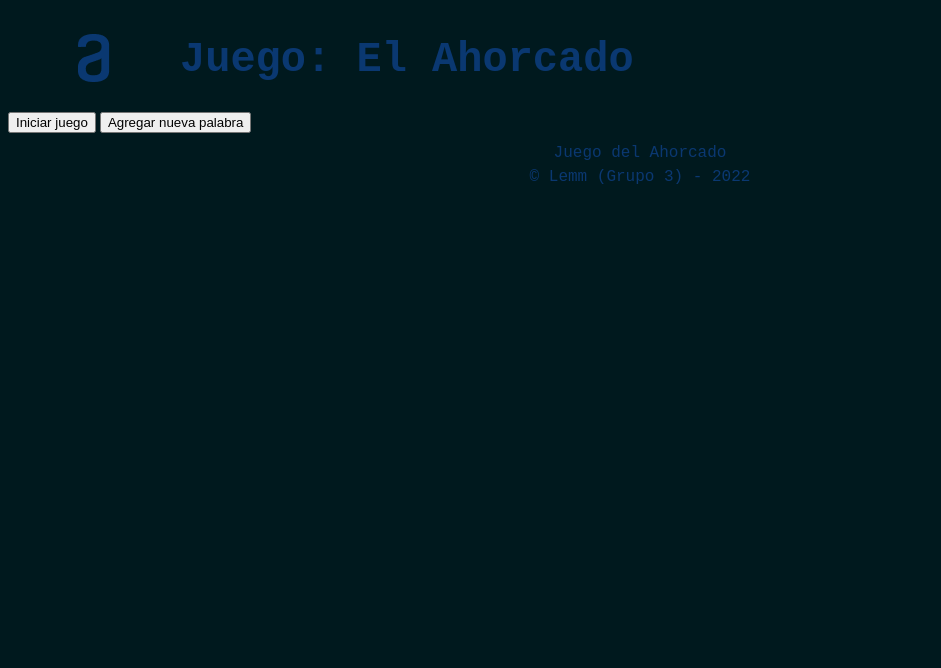
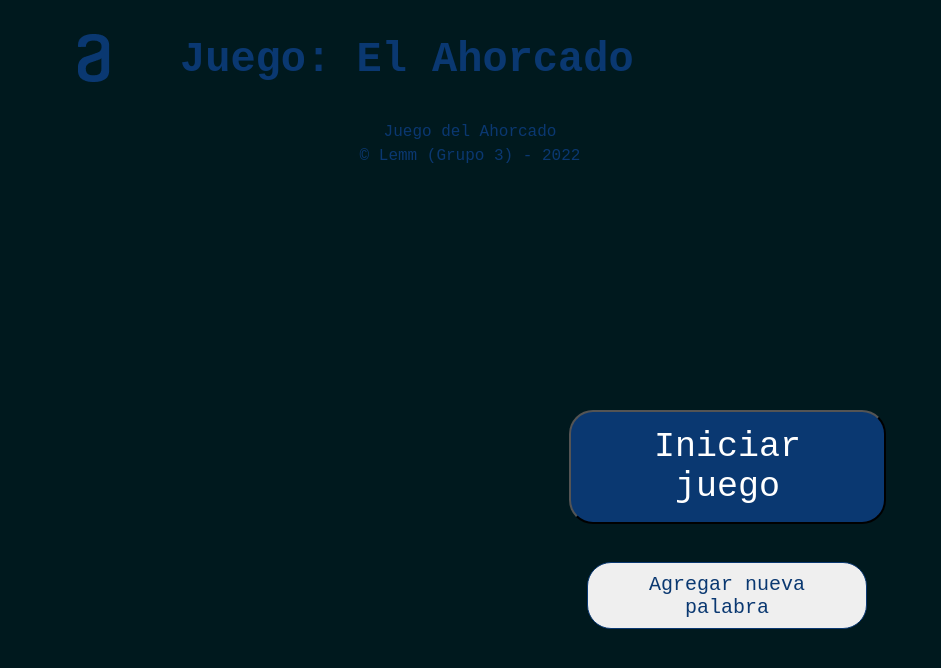
Before and after one commit to iamLemm/juego-ahorcado, a plain HTML site: page index.html in a window 1280 px wide. Shown: the whole page, without its empty margins (0-941 px from the left). Drawn offline with Linux system fonts and the light colour scheme; a web font is replaced by a local one.

Commit message:
Estructurando el body en CSS

```diff
--- a/style.css
+++ b/style.css
@@ -1,4 +1,12 @@
-body{position: relative; background-color: #00191e;}
+html{
+    width: 940px;
+    margin: auto 0;
+}
+
+body{
+    position: relative;
+    background-color: #00191e;
+}
 
 .logoAlura{
     float: left;
@@ -19,9 +27,64 @@ header h1{
     vertical-align: top;
 }
 
+.boton-iniciar{
+    display: flex;
+    flex-direction: row;
+    align-items: center;
+    padding: 24px 60px;
+    position: absolute;
+    width: 317px;
+    height: 114px;
+    left: 561px;
+    top: 402px;
+    gap: 8px;
+
+    font-family: 'Syne Mono', monospace;
+    font-size: 35px;
+    text-align: center;
+    color: white;
+
+    /* Dark blue/dark-blue-300 */
+
+    background: #0A3871;
+    border-radius: 24px;
+}
+
+.boton-agregar{
+    /* Button */
+
+
+    box-sizing: border-box;
+
+    /* Auto layout */
+
+    display: flex;
+    flex-direction: row;
+    align-items: center;
+    padding: 24px 60px;
+    gap: 8px;
+
+    position: absolute;
+    width: 280px;
+    height: 67px;
+    left: 579px;
+    top: 554px;
+
+    font-family: 'Syne Mono', monospace;
+    font-size: 20px;
+    text-align: center;
+    color: #0A3871;
+
+    /* Dark blue/dark-blue-300 */
+
+    border: 1px solid #0A3871;
+    border-radius: 24px;
+}
+
 footer{
     font-family: 'Syne Mono', monospace;
     color: #0A3871;
     text-align: center;
     line-height: 0.5;
+    vertical-align: bottom;
 }
```
